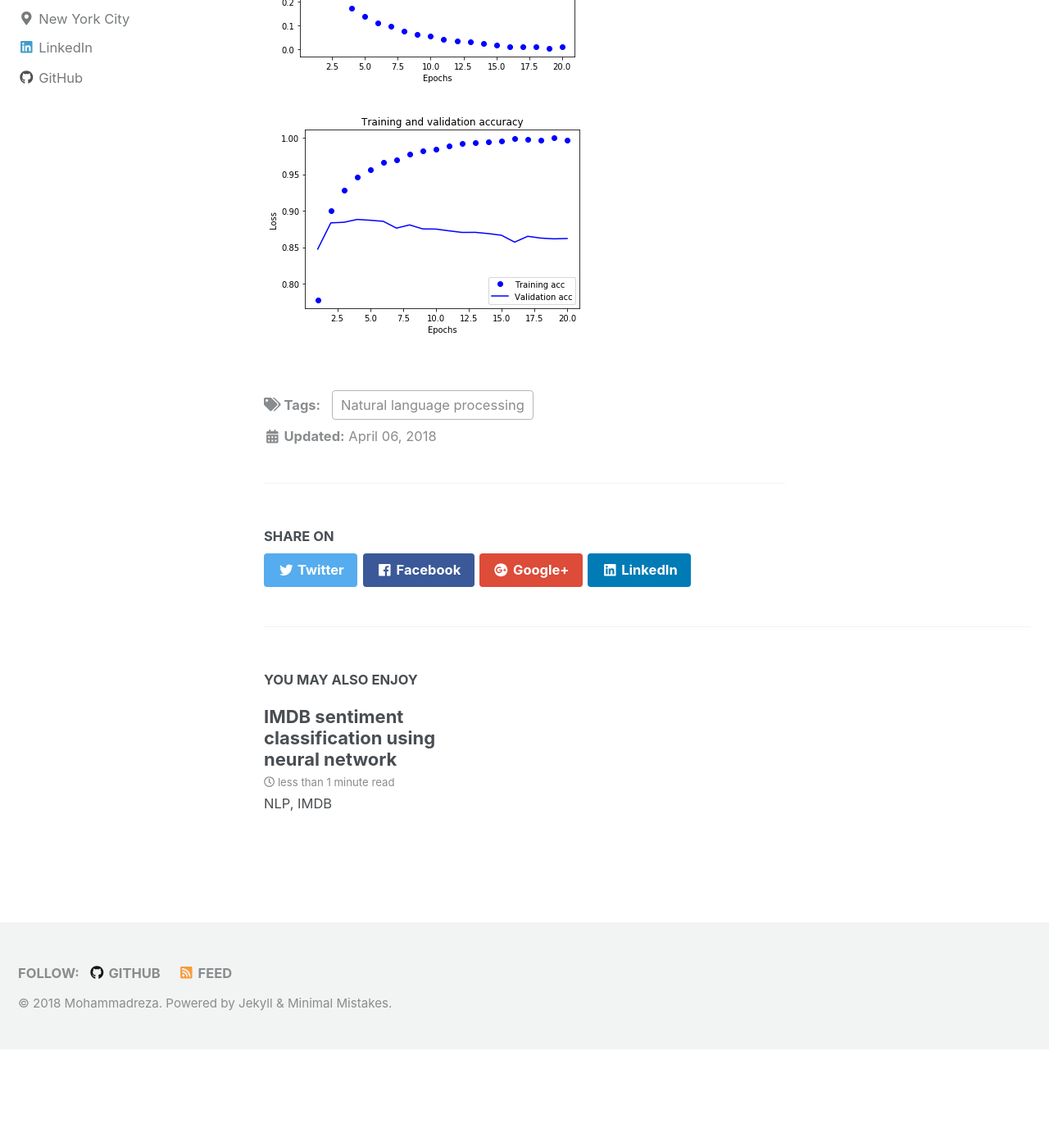
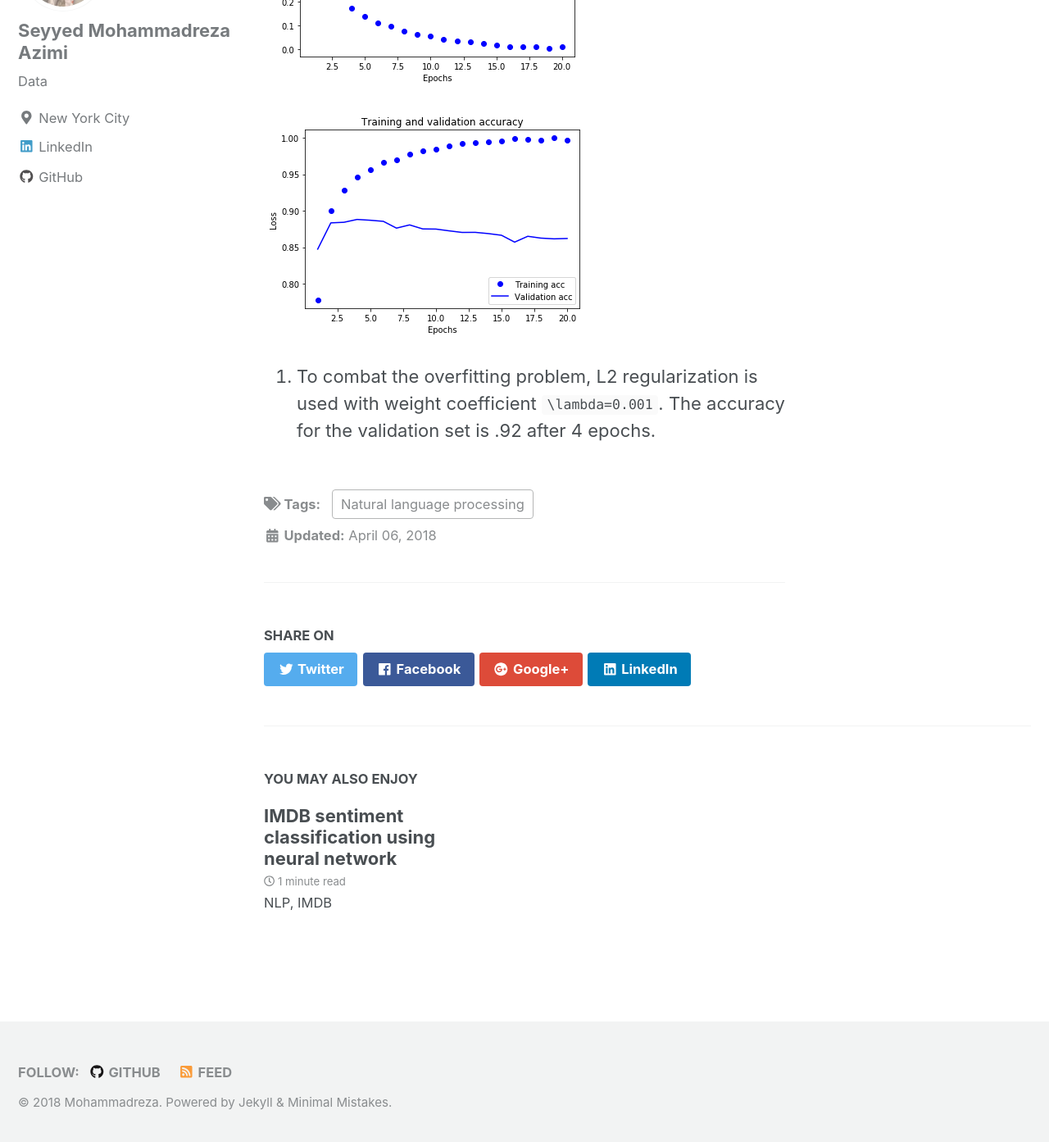
Before and after one commit to MohammadrezaAzimi/MohammadrezaAzimi.github.io, a Jekyll site: the page built from _posts/2018-04-06-IMDB.md, in a window 1280 px wide and 1400 px high, scrolled down 2099 px. Shown: the top 1393 px of the window at 82% size. Built offline with Jekyll 4.4.1, drawn with Linux system fonts in a browser that asks for light colours; nearby versions of some CDN libraries; before the commit the page ends 3378 px from its top, so only the background shows below that; some of the changed text lies outside the part shown.

Commit message:
new github

```diff
--- a/_posts/2018-04-06-IMDB.md
+++ b/_posts/2018-04-06-IMDB.md
@@ -29,3 +29,5 @@
 <img src="{{ site.url }}{{ site.baseurl }}/images/IMDB/loss.png" alt="ooo">
 
 <img src="{{ site.url }}{{ site.baseurl }}/images/IMDB/acc.png" alt="ooo">
+
+6. To combat the overfitting problem, L2 regularization is used with weight coefficient `\lambda=0.001`. The accuracy for the validation set is .92 after 4 epochs.
```
